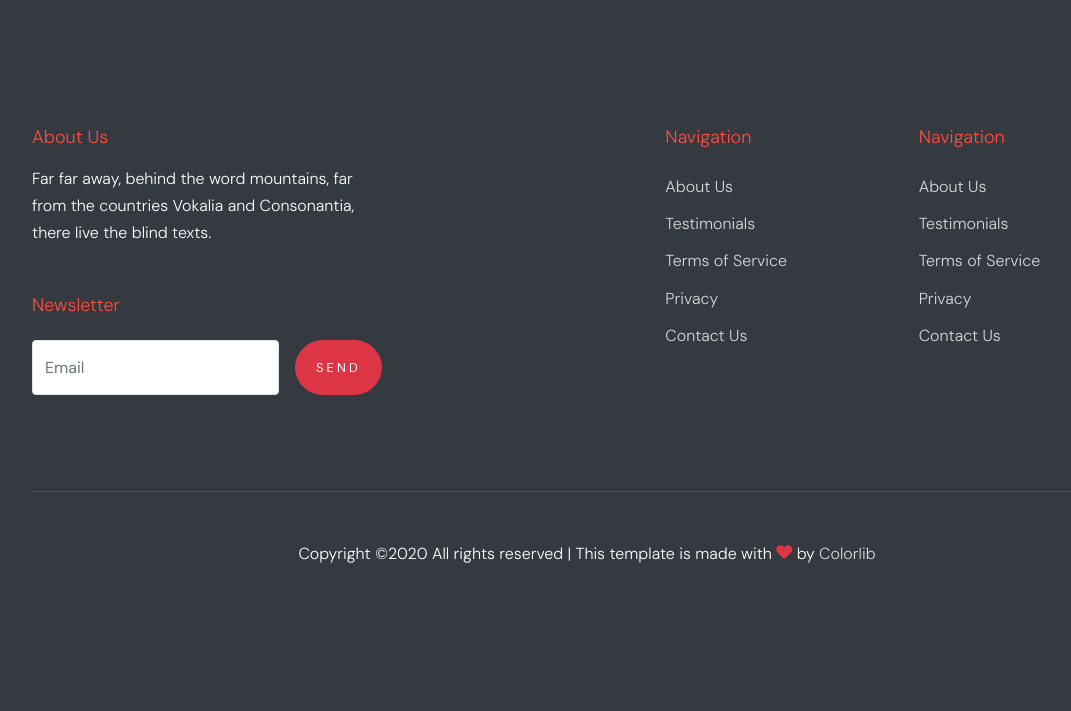
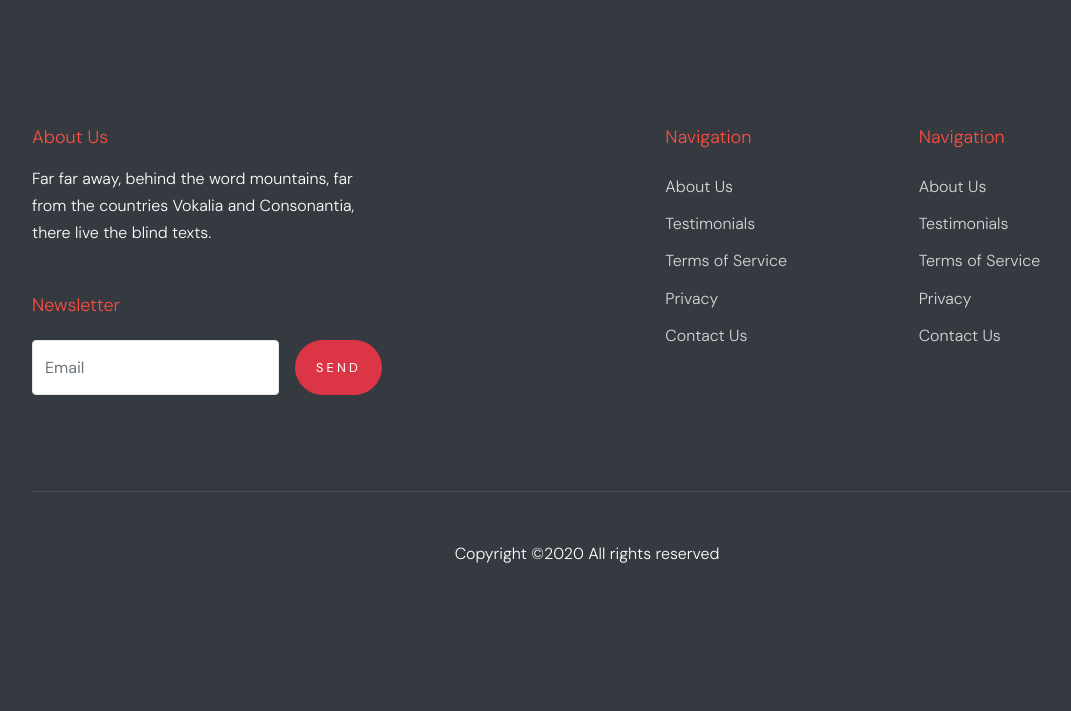
Before and after one commit to deshxpm/kidsmania, a Django app: page / in a window 1280 px wide. Shown: the part 4239-4950 px from the top of the page, without its empty margins (53-1124 px from the left). Run offline with Django 3.2, Linux system fonts and the light colour scheme; some libraries are stand-ins or nearby versions; some web fonts are replaced.

Commit message:
Update index.html

```diff
--- a/intellect/templates/index.html
+++ b/intellect/templates/index.html
@@ -381,9 +381,9 @@
           <div class="col-md-12">
             <div class="border-top pt-5">
               <p>
-            <!-- Link back to Colorlib can't be removed. Template is licensed under CC BY 3.0. -->
-            Copyright &copy;<script>document.write(new Date().getFullYear());</script> All rights reserved | This template is made with <i class="icon-heart text-danger" aria-hidden="true"></i> by <a href="https://colorlib.com" target="_blank" >Colorlib</a>
-            <!-- Link back to Colorlib can't be removed. Template is licensed under CC BY 3.0. -->
+
+            Copyright &copy;<script>document.write(new Date().getFullYear());</script> All rights reserved
+
             </p>
             </div>
           </div>
```
